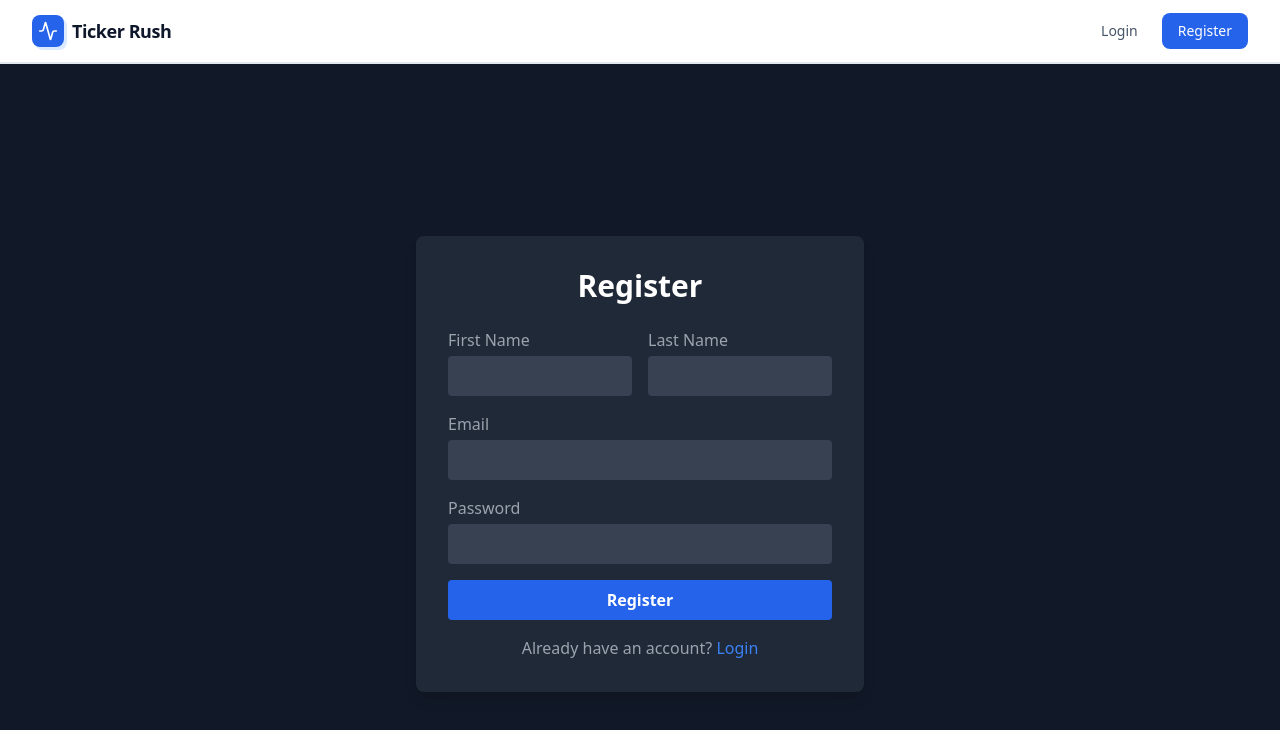
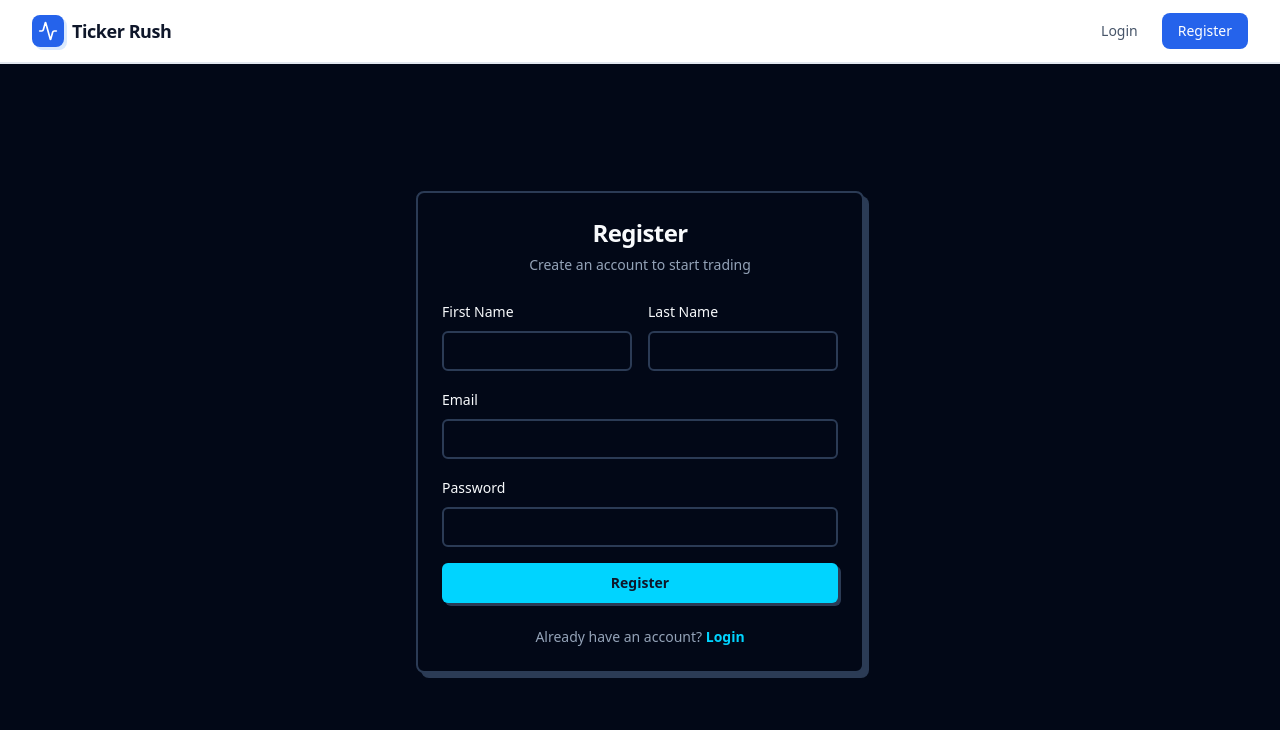
Before and after one commit to tmythicator/ticker-rush, a React (Vite) app in the folder frontend/: page /register in a window 1280 px wide. Shown: the top 730 px of the page. Built offline with nearby package versions, Linux system fonts and the light colour scheme; no server answers.

Commit message:
feat(frontend): refactor Login, Register page with new styles
Additionally use Link istead of <a>

```diff
--- a/frontend/src/App.tsx
+++ b/frontend/src/App.tsx
@@ -31,7 +31,7 @@ function App() {
   return (
     <AuthProvider>
       <BrowserRouter>
-        <div className="min-h-screen bg-slate-50 text-slate-900 flex flex-col font-sans">
+        <div className="min-h-screen bg-background text-foreground flex flex-col font-sans">
           <Header />
 
           <main className="flex-1 flex flex-col">
--- a/frontend/src/pages/LoginPage.tsx
+++ b/frontend/src/pages/LoginPage.tsx
@@ -1,10 +1,14 @@
 import { zodResolver } from '@hookform/resolvers/zod';
 import { useMutation } from '@tanstack/react-query';
 import { useForm } from 'react-hook-form';
-import { useNavigate } from 'react-router-dom';
+import { useNavigate, Link } from 'react-router-dom';
 import { useAuth } from '../hooks/useAuth';
 import { login as apiLogin } from '../lib/api';
 import { loginSchema, type LoginFormData } from '../lib/schemas';
+import { Button } from '@/components/ui/button';
+import { Input } from '@/components/ui/input';
+import { Label } from '@/components/ui/label';
+import { Card, CardContent, CardFooter, CardHeader, CardTitle } from '@/components/ui/card';
 
 export const LoginPage = () => {
   const { login } = useAuth();
@@ -40,52 +44,50 @@ export const LoginPage = () => {
   });
 
   return (
-    <div className="min-h-screen bg-gray-900 flex items-center justify-center p-4">
-      <div className="bg-gray-800 p-8 rounded-lg shadow-lg w-full max-w-md">
-        <h2 className="text-3xl font-bold text-white mb-6 text-center">Login</h2>
+    <div className="flex-1 flex items-center justify-center p-4">
+      <Card className="w-full max-w-md shadow-brutalist">
+        <CardHeader>
+          <CardTitle className="text-2xl font-bold text-center">Login</CardTitle>
+        </CardHeader>
+        <CardContent>
           {backendError && (
-          <div className="bg-red-500 text-white p-2 rounded mb-4">{backendError.message}</div>
+            <div className="bg-destructive/15 text-destructive p-3 rounded-md mb-4 text-sm font-medium border border-destructive">
+              {backendError.message}
+            </div>
           )}
-        <form onSubmit={handleSubmit((data) => loginUser(data))} className="space-y-4">
-          <div>
-            <label className="block text-gray-400 mb-1">Email</label>
-            <input
-              type="email"
-              {...register('email')}
-              className="w-full bg-gray-700 text-white p-2 rounded focus:outline-none focus:ring-2 focus:ring-blue-500"
-              required
-            />
-            {errors.email && <p className="text-red-500 text-sm mt-1">{errors.email.message}</p>}
-          </div>
-          <div>
-            <label className="block text-gray-400 mb-1">Password</label>
-            <input
-              type="password"
-              {...register('password')}
-              className="w-full bg-gray-700 text-white p-2 rounded focus:outline-none focus:ring-2 focus:ring-blue-500"
-              required
-            />
-            {errors.password && (
-              <p className="text-red-500 text-sm mt-1">{errors.password.message}</p>
+          <form onSubmit={handleSubmit((data) => loginUser(data))} className="space-y-4" noValidate>
+            <div className="space-y-2">
+              <Label htmlFor="email">Email</Label>
+              <Input id="email" type="email" required {...register('email')} />
+              {errors.email && (
+                <p className="text-destructive text-sm font-medium">{errors.email.message}</p>
               )}
             </div>
-          <button
+            <div className="space-y-2">
+              <Label htmlFor="password">Password</Label>
+              <Input id="password" type="password" required {...register('password')} />
+              {errors.password && (
+                <p className="text-destructive text-sm font-medium">{errors.password.message}</p>
+              )}
+            </div>
+            <Button
               type="submit"
               disabled={isPending || isSubmitting}
-            className="w-full bg-blue-600 hover:bg-blue-700 text-white font-bold py-2 px-4 rounded transition duration-200"
+              className="w-full font-bold shadow-brutalist-sm hover:translate-x-[2px] hover:translate-y-[2px] hover:shadow-none transition-all active:translate-x-[4px] active:translate-y-[4px]"
             >
-            Login
-          </button>
+              {isPending || isSubmitting ? 'Logging in...' : 'Login'}
+            </Button>
           </form>
-        <div className="mt-4 text-center">
-          <p className="text-gray-400">
+        </CardContent>
+        <CardFooter className="justify-center">
+          <p className="text-muted-foreground text-sm">
             Don't have an account?{' '}
-            <a href="/register" className="text-blue-500 hover:underline">
+            <Link to="/register" className="text-primary hover:underline font-bold">
               Register
-            </a>
+            </Link>
           </p>
-        </div>
-      </div>
+        </CardFooter>
+      </Card>
     </div>
   );
 };
--- a/frontend/src/pages/RegisterPage.tsx
+++ b/frontend/src/pages/RegisterPage.tsx
@@ -1,10 +1,21 @@
-import { useNavigate } from 'react-router-dom';
+import { useNavigate, Link } from 'react-router-dom';
+import { useForm } from 'react-hook-form';
+import { zodResolver } from '@hookform/resolvers/zod';
+import { useMutation } from '@tanstack/react-query';
 import { register as apiRegister, login as apiLogin } from '../lib/api';
 import { useAuth } from '../hooks/useAuth';
-import { useForm } from 'react-hook-form';
-import { zodResolver } from '@hookform/resolvers/zod';
 import { type RegisterFormData, registerSchema } from '../lib/schemas';
-import { useMutation } from '@tanstack/react-query';
+import { Button } from '@/components/ui/button';
+import { Input } from '@/components/ui/input';
+import { Label } from '@/components/ui/label';
+import {
+  Card,
+  CardContent,
+  CardDescription,
+  CardFooter,
+  CardHeader,
+  CardTitle,
+} from '@/components/ui/card';
 
 export const RegisterPage = () => {
   const { login } = useAuth();
@@ -23,6 +34,7 @@ export const RegisterPage = () => {
       lastName: '',
     },
   });
+
   const {
     mutate: registerUser,
     isPending: isRegistering,
@@ -42,72 +54,73 @@ export const RegisterPage = () => {
   });
 
   return (
-    <div className="min-h-screen bg-gray-900 flex items-center justify-center p-4">
-      <div className="bg-gray-800 p-8 rounded-lg shadow-lg w-full max-w-md">
-        <h2 className="text-3xl font-bold text-white mb-6 text-center">Register</h2>
+    <div className="flex-1 flex items-center justify-center p-4">
+      <Card className="w-full max-w-md shadow-brutalist">
+        <CardHeader>
+          <CardTitle className="text-2xl font-bold text-center">Register</CardTitle>
+          <CardDescription className="text-center">
+            Create an account to start trading
+          </CardDescription>
+        </CardHeader>
+        <CardContent>
           {backendError && (
-          <div className="bg-red-500 text-white p-2 rounded mb-4">{backendError.message}</div>
+            <div className="bg-destructive/15 text-destructive p-3 rounded-md mb-4 text-sm font-medium border border-destructive">
+              {backendError.message}
+            </div>
           )}
-        <form onSubmit={handleSubmit((data) => registerUser(data))} className="space-y-4">
+          <form
+            onSubmit={handleSubmit((data) => registerUser(data))}
+            className="space-y-4"
+            noValidate
+          >
             <div className="grid grid-cols-2 gap-4">
-            <div>
-              <label className="block text-gray-400 mb-1">First Name</label>
-              <input
-                type="text"
-                {...register('firstName')}
-                className="w-full bg-gray-700 text-white p-2 rounded focus:outline-none focus:ring-2 focus:ring-blue-500"
-                required
-              />
-              {errors.firstName && <p className="text-red-500">{errors.firstName.message}</p>}
+              <div className="space-y-2">
+                <Label htmlFor="firstName">First Name</Label>
+                <Input id="firstName" {...register('firstName')} required />
+                {errors.firstName && (
+                  <p className="text-destructive text-sm font-medium">{errors.firstName.message}</p>
+                )}
               </div>
-            <div>
-              <label className="block text-gray-400 mb-1">Last Name</label>
-              <input
-                type="text"
-                {...register('lastName')}
-                className="w-full bg-gray-700 text-white p-2 rounded focus:outline-none focus:ring-2 focus:ring-blue-500"
-                required
-              />
-              {errors.lastName && <p className="text-red-500">{errors.lastName.message}</p>}
+              <div className="space-y-2">
+                <Label htmlFor="lastName">Last Name</Label>
+                <Input id="lastName" {...register('lastName')} required />
+                {errors.lastName && (
+                  <p className="text-destructive text-sm font-medium">{errors.lastName.message}</p>
+                )}
               </div>
             </div>
-          <div>
-            <label className="block text-gray-400 mb-1">Email</label>
-            <input
-              type="email"
-              {...register('email')}
-              className="w-full bg-gray-700 text-white p-2 rounded focus:outline-none focus:ring-2 focus:ring-blue-500"
-              required
-            />
-            {errors.email && <p className="text-red-500">{errors.email.message}</p>}
+            <div className="space-y-2">
+              <Label htmlFor="email">Email</Label>
+              <Input id="email" type="email" {...register('email')} required />
+              {errors.email && (
+                <p className="text-destructive text-sm font-medium">{errors.email.message}</p>
+              )}
             </div>
-          <div>
-            <label className="block text-gray-400 mb-1">Password</label>
-            <input
-              type="password"
-              {...register('password')}
-              className="w-full bg-gray-700 text-white p-2 rounded focus:outline-none focus:ring-2 focus:ring-blue-500"
-              required
-            />
-            {errors.password && <p className="text-red-500">{errors.password.message}</p>}
+            <div className="space-y-2">
+              <Label htmlFor="password">Password</Label>
+              <Input id="password" type="password" {...register('password')} required />
+              {errors.password && (
+                <p className="text-destructive text-sm font-medium">{errors.password.message}</p>
+              )}
             </div>
-          <button
+            <Button
               type="submit"
+              className="w-full font-bold shadow-brutalist-sm hover:translate-x-[2px] hover:translate-y-[2px] hover:shadow-none transition-all active:translate-x-[4px] active:translate-y-[4px]"
               disabled={isSubmitting || isRegistering}
-            className="w-full bg-blue-600 hover:bg-blue-700 text-white font-bold py-2 px-4 rounded transition duration-200"
             >
-            Register
-          </button>
+              {isSubmitting || isRegistering ? 'Creating Account...' : 'Register'}
+            </Button>
           </form>
-        <div className="mt-4 text-center">
-          <p className="text-gray-400">
+        </CardContent>
+        <CardFooter className="justify-center">
+          <p className="text-muted-foreground text-sm">
             Already have an account?{' '}
-            <a href="/login" className="text-blue-500 hover:underline">
+            <Link to="/login" className="text-primary hover:underline font-bold">
               Login
-            </a>
+            </Link>
           </p>
-        </div>
-      </div>
+        </CardFooter>
+      </Card>
     </div>
   );
 };
```
Lines whose indentation alone changed are shown as unchanged.
